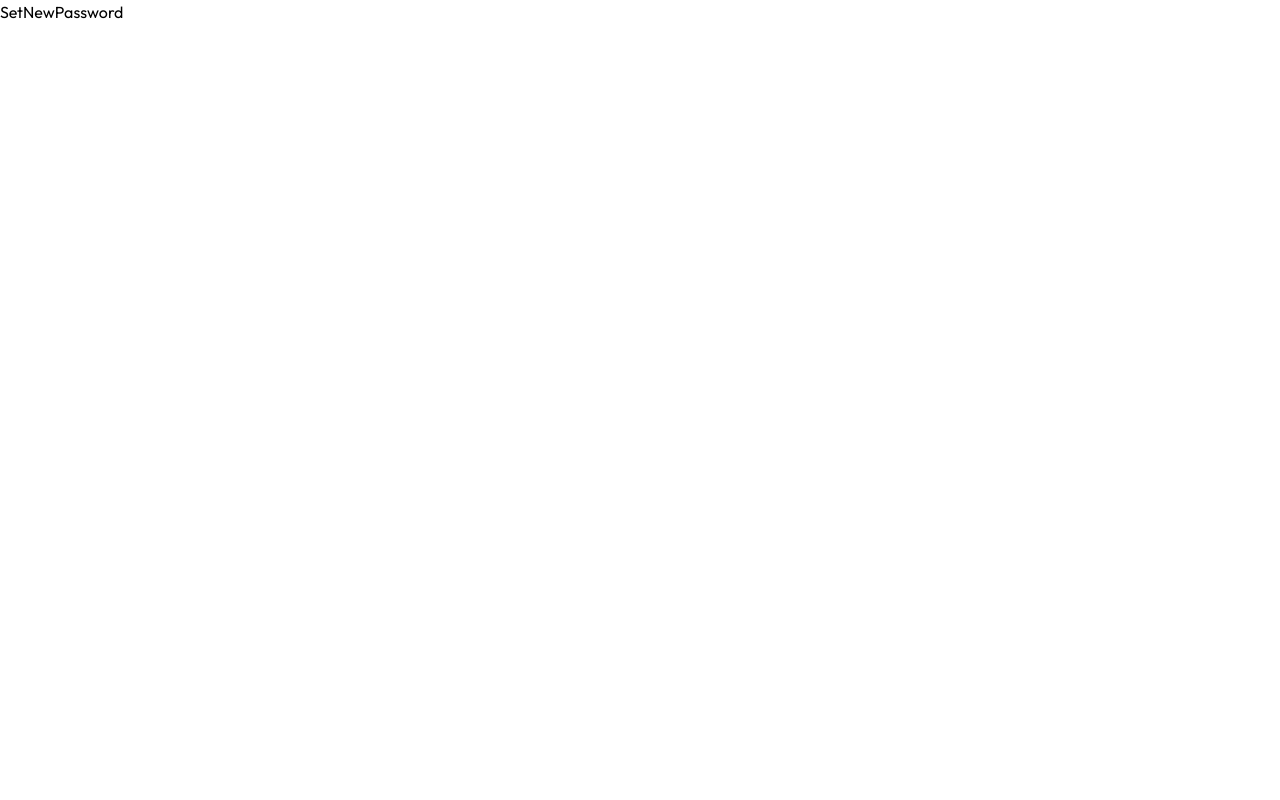
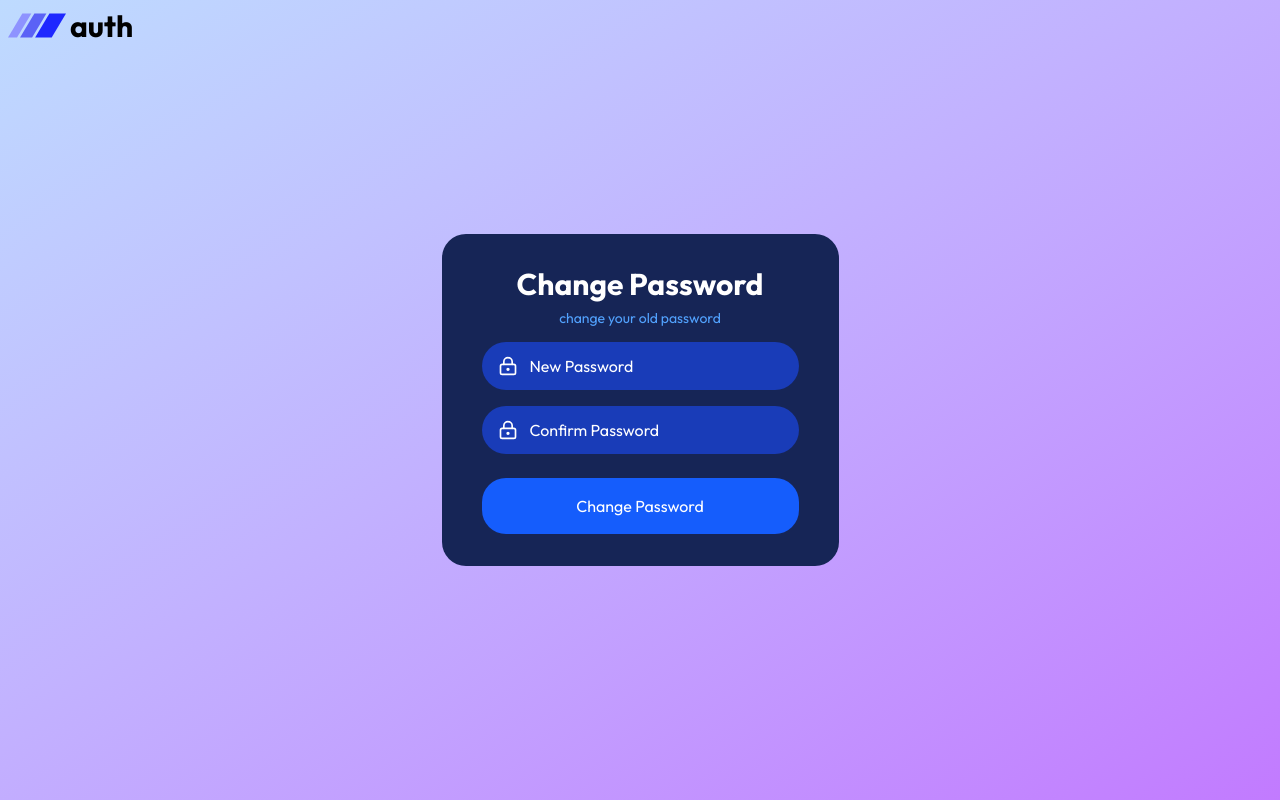
Before and after one commit to Tapaskundu123/Authentication-Backend, a React (Vite) app in the folder Client/: page /set-new-password in a window 1280 px wide. Built offline with nearby package versions, Linux system fonts and the light colour scheme.

Commit message:
feat: update email verification and password reset flows with new endpoints and error handling

```diff
--- a/Client/src/pages/EmailVerify.jsx
+++ b/Client/src/pages/EmailVerify.jsx
@@ -26,7 +26,7 @@ const HandleSubmit= async(e) => {
     }
     try {
        const response = await axios.post(
-        'http://localhost:3000/api/auth/send-resetPassword-otp',{email},
+        'http://localhost:3000/api/auth/verify-Email-ChangePassword',{email},
         { withCredentials: true }
       );
 
@@ -71,6 +71,7 @@ const HandleSubmit= async(e) => {
                Enter the email to verify
               </p>
              </div>
+
             <div className="relative w-full">
               <input
                 className={`w-full border-none rounded-3xl bg-blue-800 py-3 pr-10 pl-12 text-md text-white placeholder-white autofill:bg-blue-800 ${emailField ? 'border border-red-500' : ''}`}
@@ -81,6 +82,7 @@ const HandleSubmit= async(e) => {
               />
               <Mail className="absolute left-4 top-1/2 -translate-y-1/2 h-5 w-5 text-white" />
             </div>
+
           </div>
 
           <button
--- a/Client/src/pages/OtpVerify.jsx
+++ b/Client/src/pages/OtpVerify.jsx
@@ -3,6 +3,7 @@ import { useNavigate } from 'react-router-dom'; // Import useNavigate
 import faviconImg from '../assets/favicon.svg';
 import axios from 'axios';
 import { toast } from 'react-toastify';
+import {LockKeyhole, Mail} from 'lucide-react'
 
 const OtpVerify = () => {
   // State for OTP digits and authentication status
@@ -29,6 +30,7 @@ const OtpVerify = () => {
   // Handle form submission
   const handleSubmit = async (e) => {
     e.preventDefault();
+
     const otpString = otp.join('');
 
     // Validate OTP length
@@ -39,15 +41,17 @@ const OtpVerify = () => {
 
     try{
       const response = await axios.post(
-        'http://localhost:3000/api/auth/verifyEmail',
+        'http://localhost:3000/api/auth/verify-OTP-changePassword',
         { otp: otpString },
         { withCredentials: true }
       );
 
       if (response.data.success) {
-        toast.success('Email verified successfully!');
-        navigate('/'); // Redirect to Home after successful verification
-      } else {
+        toast.success(response.data.message||'OTP verified successfully!');
+
+        navigate('/set-new-password'); // Redirect to Home after successful verification
+      }
+      else {
         setError(response.data.message || 'Verification failed');
       }
     }
@@ -78,7 +82,9 @@ const OtpVerify = () => {
           {error && (
             <p className="text-red-400 text-sm text-center mb-2">{error}</p>
           )}
-          <div className="flex gap-1 p-4 mb-2">
+          <div className='flex flex-col '>
+
+             <div className="flex gap-1 p-4 mt-2 mb-2">
             {otp.map((digit, index) => (
               <input
                 key={index}
@@ -91,8 +97,10 @@ const OtpVerify = () => {
                 required
               />
             ))}
-          </div>
-          <button className="bg-blue-600 py-4 px-20 rounded-3xl" type="submit">
+            </div>
+
+           </div>
+          <button className="bg-blue-600 py-4 px-20 rounded-3xl mt-6" type="submit">
             Verify Email
           </button>
         </div>
--- a/Client/src/pages/SetNewPassword.jsx
+++ b/Client/src/pages/SetNewPassword.jsx
@@ -1,9 +1,117 @@
-import React from 'react'
+import { useState, useEffect } from 'react';
+import { useNavigate } from 'react-router-dom'; // Import useNavigate
+import faviconImg from '../assets/favicon.svg';
+import axios from 'axios';
+import { toast } from 'react-toastify';
+import {LockKeyhole, Mail} from 'lucide-react'
 
 const SetNewPassword = () => {
-  return (
-    <div>SetNewPassword</div>
-  )
-}
+
+  const [error, setError] = useState('');
+
+  const [newPassword,setNewPassword]= useState('');
+  const [confirmPassword,setConfirmPassword]= useState('');
+
+  const navigate = useNavigate();
+
+
+
+  // Handle form submission
+  const HandleSubmit = async (e) => {
+    e.preventDefault();
+
+    if (newPassword.trim() === '' || newPassword.length < 6) {
+      setPasswordField(true);
+      toast.error('Password must be at least 6 characters');
+      return;
+    }
+
+     if (confirmPassword.trim() === '' || confirmPassword.length < 6) {
+      setPasswordField(true);
+      toast.error('Password must be at least 6 characters');
+      return;
+    }
+
+    if(newPassword!==confirmPassword){
+       toast.error('new password and confirm password are not same');
+       return;
+    }
+
+    try{
+      const response = await axios.post(
+        'http://localhost:3000/api/auth/reset-password',
+         {
+           newPassword
+         },
+        { withCredentials: true }
+      );
+      if (response.status===200) {
+        toast.success('Password changed successfully!');
+        navigate('/'); // Redirect to Home after successful verification
+      }
+      else {
+        setError(response.data.message || 'Verification failed');
+      }
+    }
+     catch (err) {
+      console.error(err);
+      setError(err.response.data.message);
+      toast.error(err.response.data.message)
+    }
+  };
+
+    return (
+      <form
+        className="h-screen bg-gradient-to-br from-blue-200 to-purple-400 flex justify-center items-center"
+        onSubmit={HandleSubmit}
+      >
+        {/* Header positioned absolutely at the top */}
+        <div className="absolute top-0 left-0 flex gap-1 p-2">
+          <img src={faviconImg} alt="auth-logo" />
+          <h1 className="text-3xl font-bold">auth</h1>
+        </div>
+
+        {/* Centered verification form */}
+        <div className="bg-blue-950 text-white px-10 py-8 rounded-3xl flex flex-col">
+          <h1 className="text-3xl font-bold text-center">Change Password</h1>
+          <p className="text-sm text-blue-400 px-4 py-1.5 text-center">
+           change your old password
+          </p>
+          {error && (
+            <p className="text-red-400 text-sm text-center mb-2">{error}</p>
+          )}
+          <div className='flex flex-col gap-2'>
+
+             <div className="relative w-full mt-2">
+              <input
+                className={`w-full border-none rounded-3xl bg-blue-800 py-3 pr-10 pl-12 text-md text-white placeholder-white autofill:bg-blue-800 `}
+                type="password"
+                placeholder="New Password"
+                value={newPassword}
+                onChange={(e) => setNewPassword(e.target.value)}
+              />
+              <LockKeyhole className="absolute left-4 top-1/2 -translate-y-1/2 h-5 w-5 text-white" />
+            </div>
+
+            <div className="relative w-full mt-2">
+              <input
+                className={`w-full border-none rounded-3xl bg-blue-800 py-3 pr-10 pl-12 text-md text-white placeholder-white autofill:bg-blue-800 `}
+                type="password"
+                placeholder="Confirm Password"
+                value={confirmPassword}
+                onChange={(e) => setConfirmPassword(e.target.value)}
+              />
+              <LockKeyhole className="absolute left-4 top-1/2 -translate-y-1/2 h-5 w-5 text-white" />
+            </div>
+
+           </div>
+          <button className="bg-blue-600 py-4 px-20 rounded-3xl mt-6" type="submit">
+            Change Password
+          </button>
+        </div>
+      </form>
+    );
+  };
+
 
 export default SetNewPassword;
```
Also changed, not shown: 2 other files (tests, documents, lock files or other folders).
